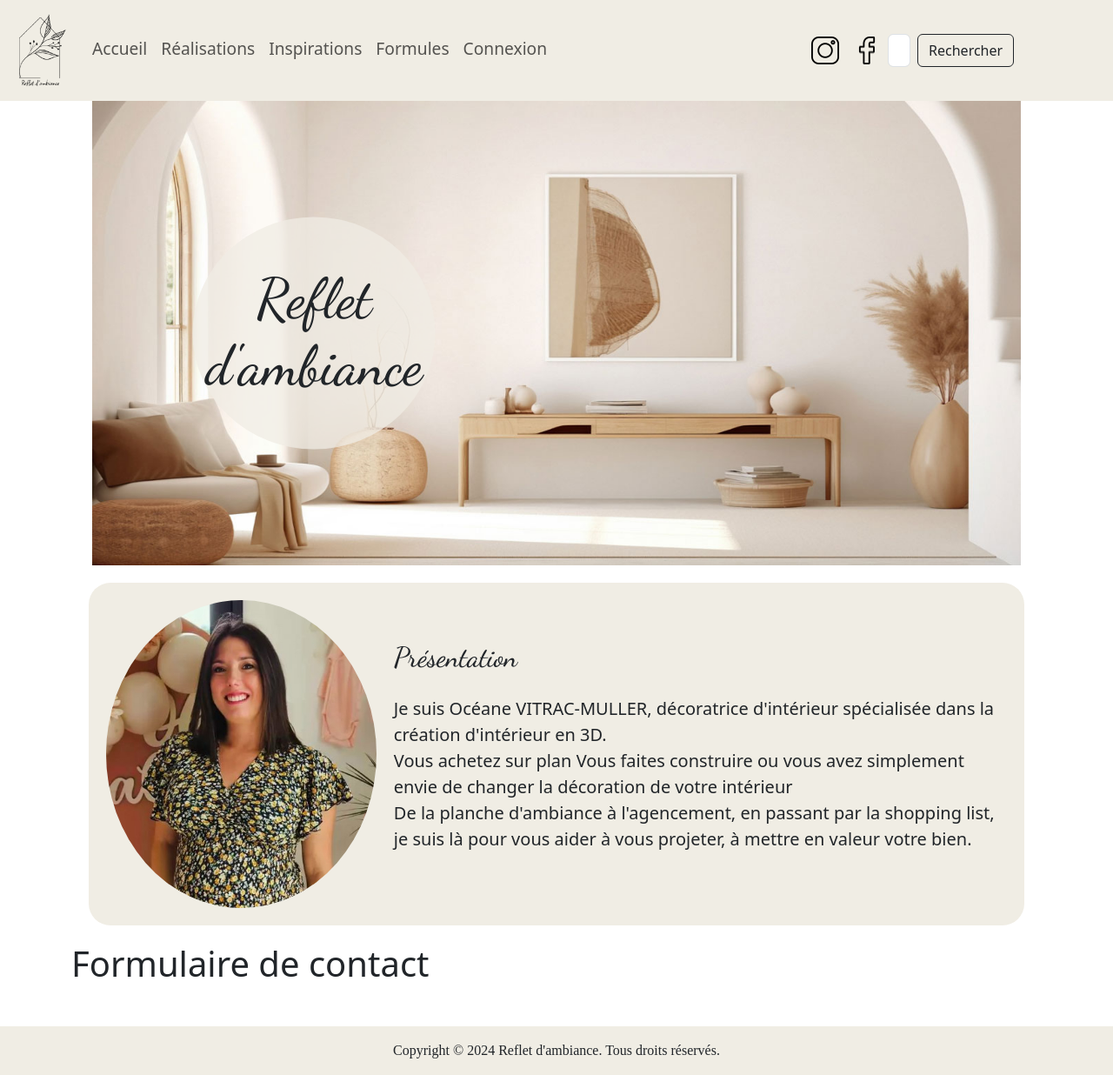
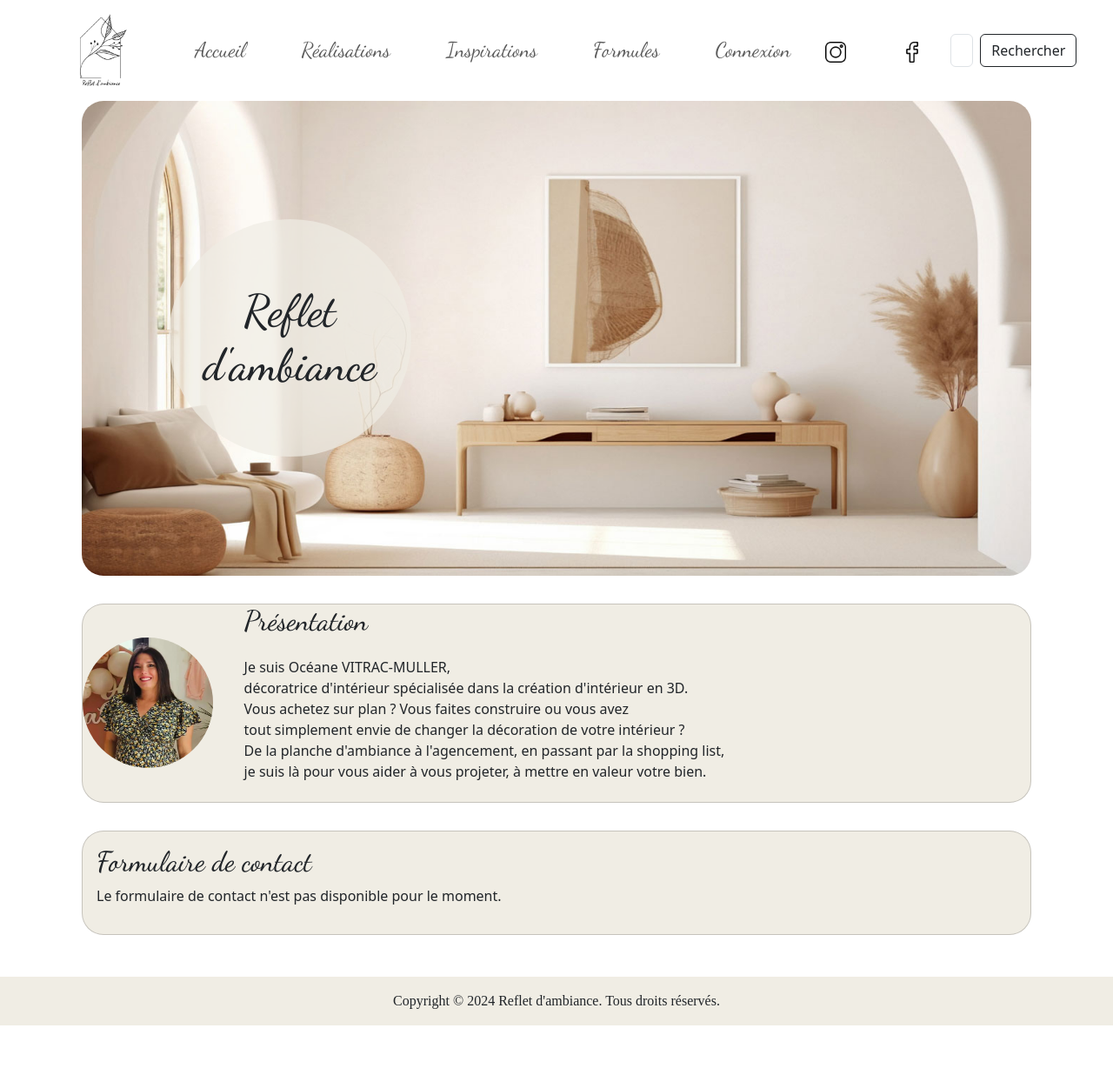
Before and after one commit to AnthoG3/refletdambiance, a Symfony app: template templates/home.html.twig in a window 1280 px wide. Shown: the whole page at 87% size. After the commit the page ends 1179 px from the top, so only its background shows below. Run offline with Twig, Linux system fonts and the light colour scheme; the template is opened without the code that fills it, so the values that code supplies are empty; style sheets or scripts are compiled from the project's sources; some libraries are stand-ins or nearby versions.

Commit message:
premiere page terminée

```diff
--- a/config/services.yaml
+++ b/config/services.yaml
@@ -6,7 +6,10 @@
 parameters:
 
 services:
+
     # default configuration for services in *this* file
+    App\Controller\Admin\ContactController:
+        autowire: true
     _defaults:
         autowire: true      # Automatically injects dependencies in your services.
         autoconfigure: true # Automatically registers your services as commands, event subscribers, etc.
--- a/templates/base.html.twig
+++ b/templates/base.html.twig
@@ -2,55 +2,54 @@
 <html lang="en">
 <head>
     <meta charset="UTF-8">
-    <meta name="viewport"
-          content="width=device-width, initial-scale=1.0">
+    <meta name="viewport" content="width=device-width, initial-scale=1.0">
     <meta http-equiv="X-UA-Compatible" content="ie=edge">
     <title>{% block metatitle %}{% endblock metatitle %}</title>
 
     <!-- Bootstrap CSS -->
     <link href="https://cdn.jsdelivr.net/npm/bootstrap@5.3.3/dist/css/bootstrap.min.css" rel="stylesheet" integrity="sha384-QWTKZyjpPEjISv5WaRU9OFeRpok6YctnYmDr5pNlyT2bRjXh0JMhjY6hW+ALEwIH" crossorigin="anonymous">
+
+    <!-- Google Fonts -->
     <link rel="preconnect" href="https://fonts.googleapis.com">
     <link rel="preconnect" href="https://fonts.gstatic.com" crossorigin>
     <link href="https://fonts.googleapis.com/css2?family=Dancing+Script:wght@400..700&display=swap" rel="stylesheet">
+
     <!-- Custom CSS -->
-    <link rel="stylesheet" href="{{ asset('assets/css/style.scss') }}">
-    <link rel="shortcut icon" type="image/png" href="{{ asset('assets/image/unnamed.png') }}"/>
+    <link rel="stylesheet" href="{{ asset('assets/css/style.css') }}">
+
+    <!-- Favicon -->
+    <link rel="shortcut icon" type="image/png" href="{{ asset('assets/image/logo.reflet.png') }}"/>
 </head>
 
 <body>
 <header>
     <!-- Navbar -->
-    <nav class="navbar navbar-expand-lg navbar-light" style="background-color: #f0ede4; font-size:1.2em;">
-        <div class="container mx-0">
+    <nav class="navbar navbar-expand-lg navbar-light nav">
+        <div class="container mx-auto">
             <a class="navbar-brand" href="{{ path('home') }}">
-                <img src="{{ asset('assets/image/logo.reflet.png') }}" style="max-width: 3.5em" alt="logo.reflet">
+                <img src="{{ asset('assets/image/logo.reflet.png') }}" alt="logo.reflet" style="max-width:3.5em;">
             </a>
 
             <button class="navbar-toggler" type="button" data-bs-toggle="collapse" data-bs-target="#navbarNav" aria-controls="navbarNav" aria-expanded="false" aria-label="Toggle navigation">
                 <span class="navbar-toggler-icon"></span>
             </button>
+
             <div class="collapse navbar-collapse" id="navbarNav">
                 <ul class="navbar-nav me-auto custom-nav">
+                    <li class="nav-item"><a class="nav-link" href="{{ path('home') }}">Accueil</a></li>
+                    <li class="nav-item"><a class="nav-link" href="{{ path('app_realisation') }}">Réalisations</a></li>
+                    <li class="nav-item"><a class="nav-link" href="{{ path('app_inspiration') }}">Inspirations</a></li>
+                    <li class="nav-item"><a class="nav-link" href="{{ path('app_formule') }}">Formules</a></li>
+                    <li class="nav-item"><a class="nav-link" href="{{ path('app_user') }}">Connexion</a></li>
                     <li class="nav-item">
-                        <a class="nav-link" href="{{ path('home') }}">Accueil</a>
+                        <a href="https://www.instagram.com/refletdambiance?utm_source=ig_web_button_share_sheet&igsh=ZDNlZDc0MzIxNw==" target="_blank">
+                            <img id="logo_nav" src="{{ asset('assets/image/instagram.png') }}" alt="instagram">
+                        </a>
                     </li>
                     <li class="nav-item">
-                        <a class="nav-link" href="{{ path('app_realisation') }}">Réalisations</a>
-                    </li>
-                    <li class="nav-item">
-                        <a class="nav-link" href="{{ path('app_inspiration') }}">Inspirations</a>
-                    </li>
-                    <li class="nav-item">
-                        <a class="nav-link" href="{{ path('app_formule') }}">Formules</a>
-                    </li>
-                    <li class="nav-item">
-                        <a class="nav-link" href="{{ path('app_user') }}">Connexion</a>
-                    </li>
-                    <li class="nav-item">
-                        <img class="nav-link" src="{{ asset('assets/image/instagram.png') }}" style="max-width: 2.5em; height: auto; margin-left: 15em;" alt="instagram">
-                    </li>
-                    <li class="nav-item">
-                        <img class="nav-link" src="{{ asset('assets/image/facebook.png') }}" style="max-width: 2.5em; height: auto;" alt="facebook">
+                        <a href="https://www.facebook.com/votre_page_facebook" target="_blank">
+                            <img id="logo_nav" src="{{ asset('assets/image/facebook.png') }}" alt="facebook">
+                        </a>
                     </li>
 
                 </ul>
@@ -66,17 +65,13 @@
 </header>
 
 <main class="container my-0">
-
     {% block body %}
     {% endblock body %}
 </main>
-<footer class=" text-dark py-3 mt-5" style="background-color: rgb(240,237,228); font-family: Playwrite,serif;">
+
+<footer class="text-dark py-3 mt-5" style="background-color: rgb(240,237,228); font-family: Playwrite, serif;">
     <div class="container text-center">
-        <p class="mb-0">
-
-        Copyright &copy; 2024 Reflet d'ambiance. Tous droits réservés.
-        </p>
-
+        <p class="mb-0">Copyright &copy; 2024 Reflet d'ambiance. Tous droits réservés.</p>
     </div>
 </footer>
 
--- a/templates/home.html.twig
+++ b/templates/home.html.twig
@@ -1,28 +1,42 @@
 {% extends 'base.html.twig' %}
 
-{% block metatitle %}
-    Accueil | Reflet d'ambiance
-{% endblock metatitle %}
-
+{% block metatitle %} Accueil | Reflet d'ambiance {% endblock metatitle %}
 {% block body %}
     <div class="position-relative container">
-        <img class="img-fluid container" src="{{ asset('assets/image/fond_accueil.jpg') }}" alt="logo.accueil">
+        <img class="img-fluid background-image" src="{{ asset('assets/image/fond_accueil.jpg') }}" alt="logo.accueil">
         <h2 class="position-absolute rounded-circle d-flex align-items-center" id="round_title">Reflet d'ambiance</h2>
     </div>
-            <div id="card" >
-                <div id="insert_card">
-                    <img id="image_admin" class="rounded-circle" src="{{ asset('assets/image/oceane.jpg') }}" alt="oceane">
-                </div>
-                <div style="flex: 1; padding-left: 20px;">
-                    <h2 class="mb-4" id="presentation">Présentation</h2>
-                    <p class="lead">
-                        Je suis Océane VITRAC-MULLER, décoratrice d'intérieur spécialisée dans la création d'intérieur en 3D.<br>
-                        Vous achetez sur plan Vous faites construire ou vous avez simplement envie de changer la décoration de votre intérieur <br>
-                        De la planche d'ambiance à l'agencement, en passant par la shopping list, je suis là pour vous aider à vous projeter, à mettre en valeur votre bien.
-                    </p>
-                </div>
+
+    <div class="container">
+        <div class="card mb-4">
+            <div class="image-container">
+                <img class="image-ronde" src="{{ asset("assets/image/oceane.jpg") }}" alt="oceane">
             </div>
+            <div class="text-container">
+                <h2 class="card-title">Présentation</h2>
+                <p>
+                    Je suis Océane VITRAC-MULLER,<br>
+                    décoratrice d'intérieur spécialisée dans la création d'intérieur en 3D.<br>
+                    Vous achetez sur plan ? Vous faites construire ou vous avez <br>
+                    tout simplement envie de changer la décoration de votre intérieur ?<br>
+                    De la planche d'ambiance à l'agencement, en passant par la shopping list,<br>
+                    je suis là pour vous aider à vous projeter, à mettre en valeur votre bien.
+                </p>
+            </div>
+        </div>
 
-
-    <h1>Formulaire de contact</h1>
+        <div class="card">
+            <div class="card-body">
+                <h2 class="card-title">Formulaire de contact</h2>
+                {% if contactForm is defined %}
+                    {{ form_start(contactForm) }}
+                    {{ form_widget(contactForm) }}
+                    <button type="submit" class="btn btn-primary">Envoyer</button>
+                    {{ form_end(contactForm) }}
+                {% else %}
+                    <p>Le formulaire de contact n'est pas disponible pour le moment.</p>
+                {% endif %}
+            </div>
+        </div>
+    </div>
 {% endblock %}
```
Also changed, not shown: migrations/Version20241219003303.php (added, +31 -0 lines), src/Controller/Admin/ContactController.php (added, +32 -0 lines), src/Controller/Admin/HomeController.php (+15 -4 lines), src/Entity/Contact.php (added, +72 -0 lines), src/Form/ContactType.php (added, +42 -0 lines), src/Repository/ContactRepository.php (added, +43 -0 lines), templates/contact/_form.html.twig (added, +12 -0 lines), templates/contact/index.html.twig (added, +20 -0 lines), public/assets/css/style.css, public/assets/css/style.scss, public/assets/image/unnamed.png (deleted), 1 other file.
